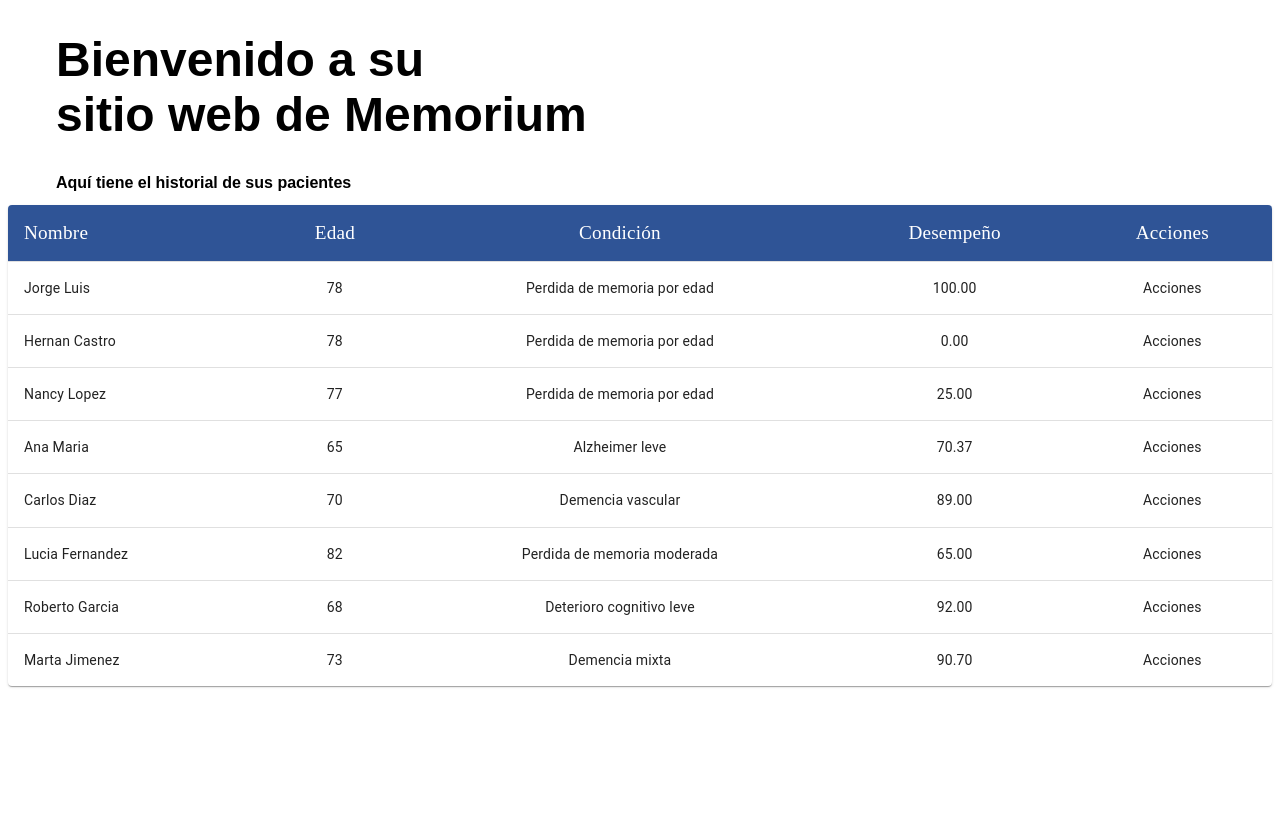
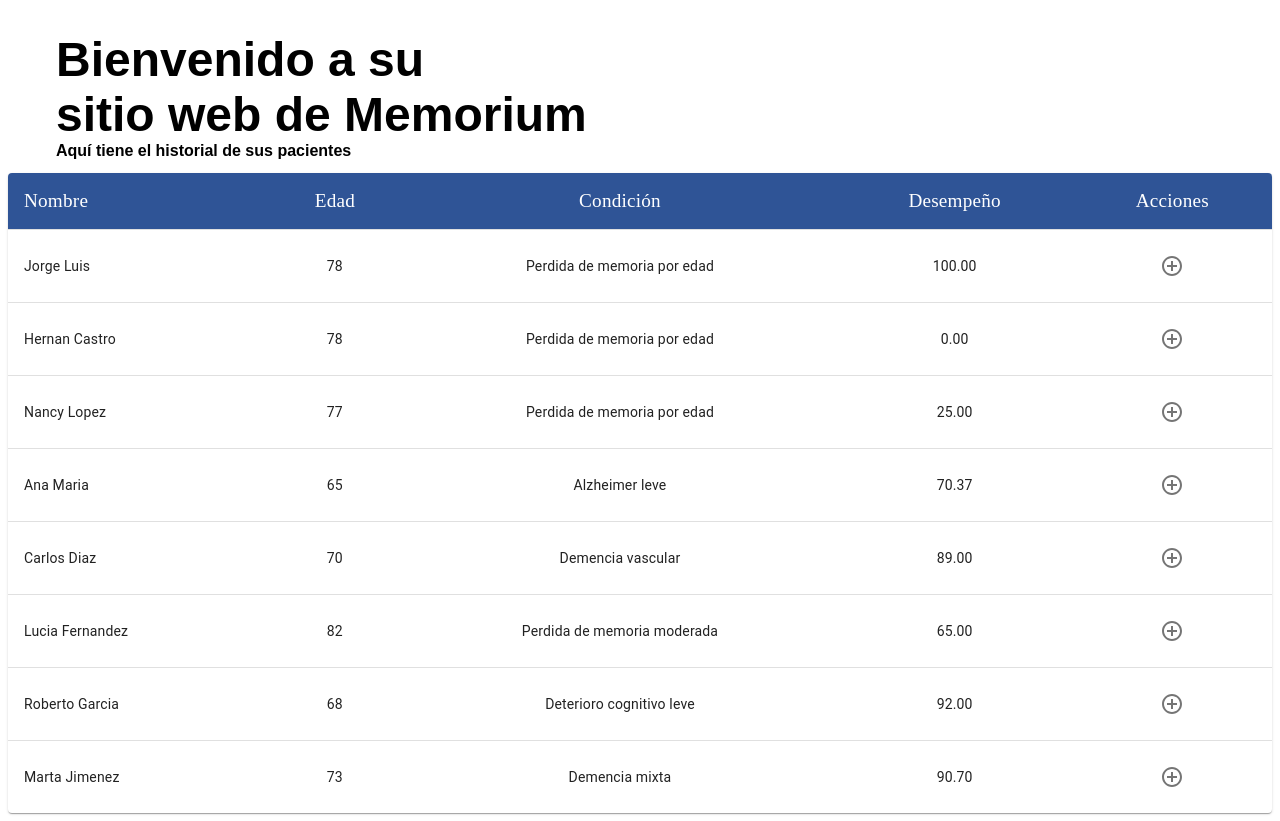
Before and after one commit to AgusGomezDAddario/app-profesional-memorium, a React (Vite) app: page / in a window 1280 px wide. Before the commit the page ends 800 px from the top, so only its background shows below. Built offline with nearby package versions, Linux system fonts and the light colour scheme; the HTML template or start-up script is replaced by a standard one; a web font is replaced by a local one.

Commit message:
Agrego boton en tabla

```diff
--- a/package.json
+++ b/package.json
@@ -13,6 +13,7 @@
     "@emotion/react": "^11.13.0",
     "@emotion/styled": "^11.13.0",
     "@fontsource/roboto": "^5.0.13",
+    "@mui/icons-material": "^5.16.6",
     "@mui/material": "^5.16.6",
     "react": "^18.3.1",
     "react-dom": "^18.3.1"
--- a/src/components/Bienvenida.css
+++ b/src/components/Bienvenida.css
@@ -6,6 +6,7 @@
     font-style: normal;
     margin-top: 2rem;
     margin-left: 2rem;
+    margin-bottom: 0rem;
 }
 
 .container{
--- a/src/components/Table.jsx
+++ b/src/components/Table.jsx
@@ -8,6 +8,7 @@ import TableRow from '@mui/material/TableRow';
 import Paper from '@mui/material/Paper';
 import { usePacientes } from "../hooks/usePacientes.js";
 import './Table.css';
+import { MoreInformationButton } from './material-ui/buttons.jsx';
 
 export const BasicTable = () => {
   const pacientesData = usePacientes();
@@ -36,7 +37,11 @@ export const BasicTable = () => {
               <TableCell align="center">{paciente.edad}</TableCell>
               <TableCell align="center">{paciente.condicion}</TableCell>
               <TableCell align="center">{paciente.desempenoGlobal}</TableCell>
-              <TableCell align="center">Acciones</TableCell>
+              <TableCell align="center">
+                <div style={{ display: 'flex', justifyContent: 'center' }}>
+                  <MoreInformationButton/>
+                </div>
+              </TableCell>
             </TableRow>
           ))}
         </TableBody>
--- /dev/null
+++ b/src/components/material-ui/buttons.jsx
@@ -0,0 +1,14 @@
+import * as React from 'react';
+import IconButton from '@mui/material/IconButton';
+import Stack from '@mui/material/Stack';
+import ControlPointIcon from '@mui/icons-material/ControlPoint';
+
+export const MoreInformationButton = () => {
+  return (
+    <Stack direction="row" spacing={1}>
+      <IconButton aria-label="delete">
+        <ControlPointIcon />
+      </IconButton>
+    </Stack>
+  );
+}
```
Also changed, not shown: 1 other file (tests, documents, lock files or other folders).
